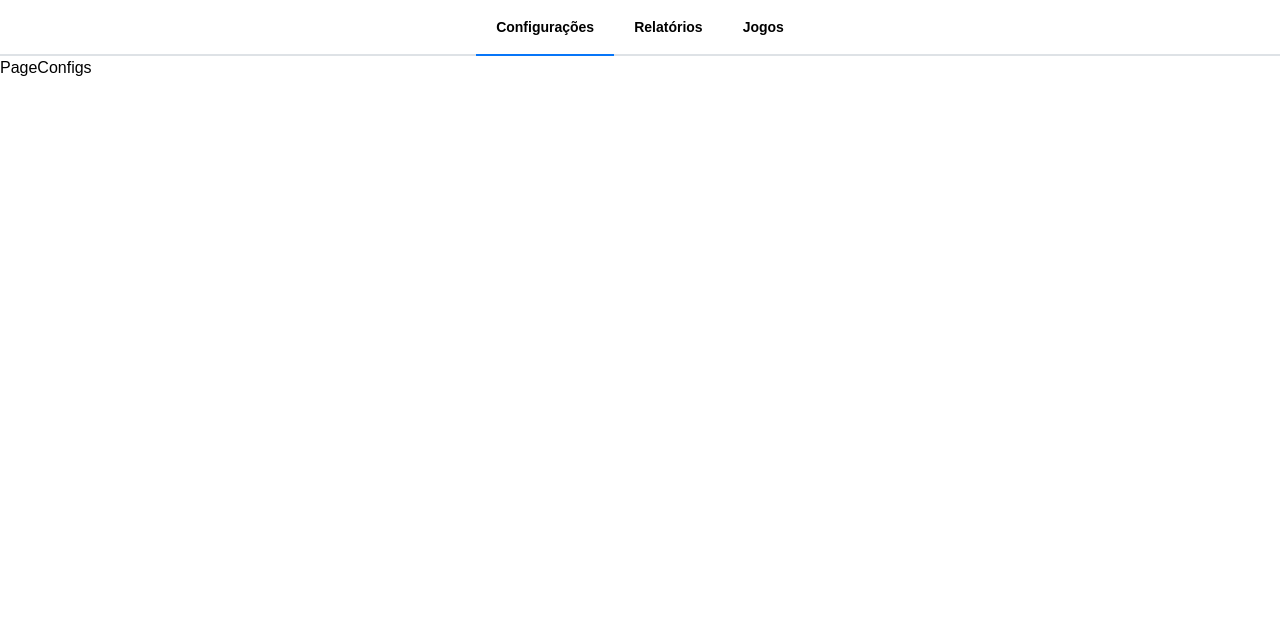
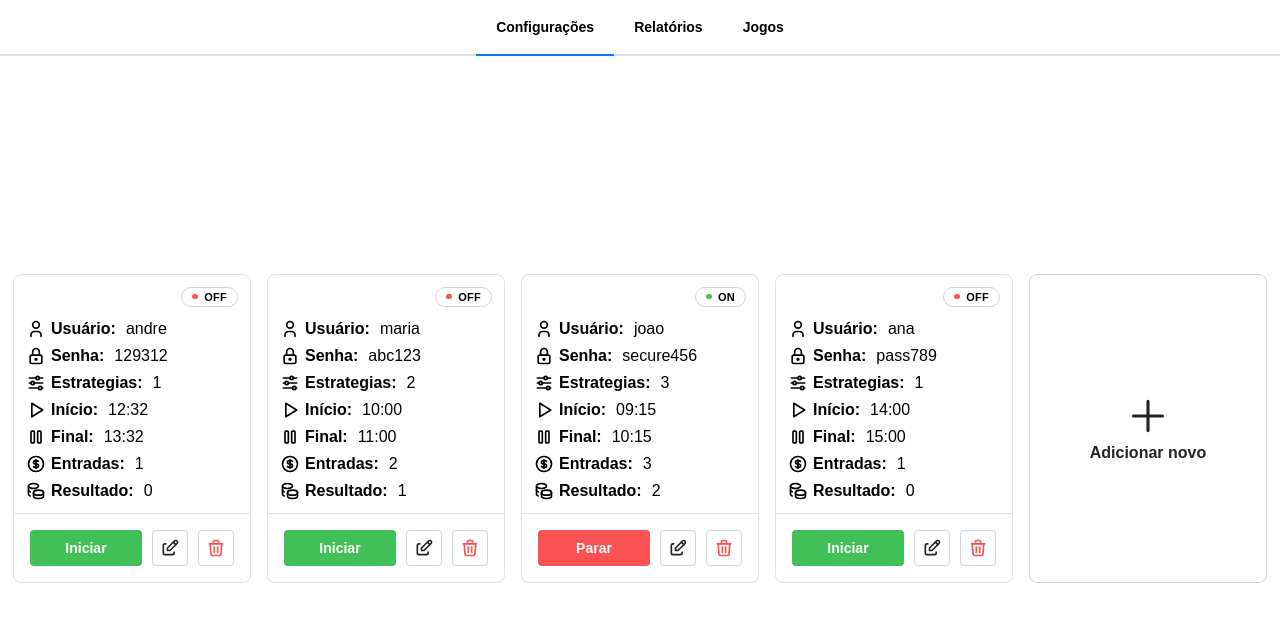
Before and after one commit to DDR23/bot-apostador-bet365-painel-frontend, a React (Vite) app: page / in a window 1280 px wide. Shown: the top 622 px of the page. Built offline with nearby package versions, Linux system fonts and the light colour scheme.

Commit message:
feat:{adicionando estrutura base de  CardConfig}

```diff
--- /dev/null
+++ b/src/components/pages/configs/CardConfigs.tsx
@@ -0,0 +1,35 @@
+import { IconAdjustmentsHorizontal, IconCoin, IconCoins, IconEdit, IconLock, IconPlayerPause, IconPlayerPlay, IconTrash, IconUser } from '@tabler/icons-react';
+import { Card, Text, Group, Badge, Button, ActionIcon, Flex, Stack } from '@mantine/core';
+import { ConfigDetails } from '../../../types/ConfigDetails';
+
+export function CardConfigs({ user, password, strategy, start, finish, entries, result, status }: ConfigDetails) {
+  return (
+    <Card withBorder radius="md" p="md" bg='none'>
+      <Card.Section withBorder p='sm'>
+        <Group justify="flex-end" mb='sm'>
+          <Badge variant="dot" color={status ? 'green' : 'red'}>{status ? 'on' : 'off'}</Badge>
+        </Group>
+        <Stack gap={7}>
+          <Flex align='center'><IconUser size={20} /><Text fw={700} ml={5} inline>Usuário:</Text><Text inline ml={10}>{user}</Text></Flex>
+          <Flex align='center'><IconLock size={20} /><Text fw={700} ml={5} inline>Senha:</Text><Text inline ml={10}>{password}</Text></Flex>
+          <Flex align='center'><IconAdjustmentsHorizontal size={20} /><Text fw={700} ml={5} inline>Estrategias:</Text><Text inline ml={10}>{strategy}</Text></Flex>
+          <Flex align='center'><IconPlayerPlay size={20} /><Text fw={700} ml={5} inline>Início:</Text><Text inline ml={10}>{start}</Text></Flex>
+          <Flex align='center'><IconPlayerPause size={20} /><Text fw={700} ml={5} inline>Final:</Text><Text inline ml={10}>{finish}</Text></Flex>
+          <Flex align='center'><IconCoin size={20} /><Text fw={700} ml={5} inline>Entradas:</Text><Text inline ml={10}>{entries}</Text></Flex>
+          <Flex align='center'><IconCoins size={20} /><Text fw={700} ml={5} inline>Resultado:</Text><Text inline ml={10}>{result}</Text></Flex>
+        </Stack>
+      </Card.Section>
+      <Group mt="md" gap={10}>
+        <Button variant='filled' w='7rem' color={!status ? 'green' : 'red'} style={{ flex: 1 }}>
+          {!status ? 'Iniciar' : 'Parar'}
+        </Button>
+        <ActionIcon variant="default" size={36}>
+          <IconEdit size={20} />
+        </ActionIcon>
+        <ActionIcon variant="default" c='red' size={36}>
+          <IconTrash size={20} />
+        </ActionIcon>
+      </Group>
+    </Card>
+  );
+}
--- a/src/pages/configs/Page.tsx
+++ b/src/pages/configs/Page.tsx
@@ -1,3 +1,71 @@
+import { Button, Grid, Stack, Text } from "@mantine/core";
+import { CardConfigs } from "../../components/pages/configs/CardConfigs";
+import { IconPlus } from "@tabler/icons-react";
+
+// mockCardConfigs.js
+export const mockCardConfigs = [
+  {
+    user: 'andre',
+    password: '129312',
+    strategy: 1,
+    start: '12:32',
+    finish: '13:32',
+    entries: 1,
+    result: 0,
+    status: false,
+  },
+  {
+    user: 'maria',
+    password: 'abc123',
+    strategy: 2,
+    start: '10:00',
+    finish: '11:00',
+    entries: 2,
+    result: 1,
+    status: false,
+  },
+  {
+    user: 'joao',
+    password: 'secure456',
+    strategy: 3,
+    start: '09:15',
+    finish: '10:15',
+    entries: 3,
+    result: 2,
+    status: true,
+  },
+  {
+    user: 'ana',
+    password: 'pass789',
+    strategy: 1,
+    start: '14:00',
+    finish: '15:00',
+    entries: 1,
+    result: 0,
+    status: false,
+  },
+];
+
+const rows = mockCardConfigs.map((row, index) => (
+  <Grid.Col key={index} span={"content"}>
+    <CardConfigs user={row.user} password={row.password} strategy={row.strategy} start={row.start} finish={row.finish} entries={row.entries} result={row.result} status={row.status} />
+  </Grid.Col>
+))
+
 export default function PageConfigs() {
-  return <>PageConfigs</>;
+  return (
+    <Stack h="100%" w='98vw' m='auto' justify="center" align="center" py={20}>
+      <Grid justify="center">
+        {rows}
+        <Grid.Col span={"content"}>
+          <Button variant="default" type="button" onClick={() => console.log('adicionar novo')} radius="md" w={238} h={309}>
+            <Stack w='100%' h='100%' justify="center" align="center" gap={0}>
+              <IconPlus size={50} stroke={1.5} />
+              <Text fw={700}>Adicionar novo</Text>
+            </Stack>
+          </Button>
+        </Grid.Col>
+      </Grid>
+    </Stack>
+  );
 }
--- /dev/null
+++ b/src/types/ConfigDetails.ts
@@ -0,0 +1,10 @@
+export interface ConfigDetails {
+  user: string;
+  password: string;
+  strategy: number;
+  start: string;
+  finish: string;
+  entries: number;
+  result: number;
+  status: boolean;
+}
```
Also changed, not shown: 1 other file (tests, documents, lock files or other folders).
